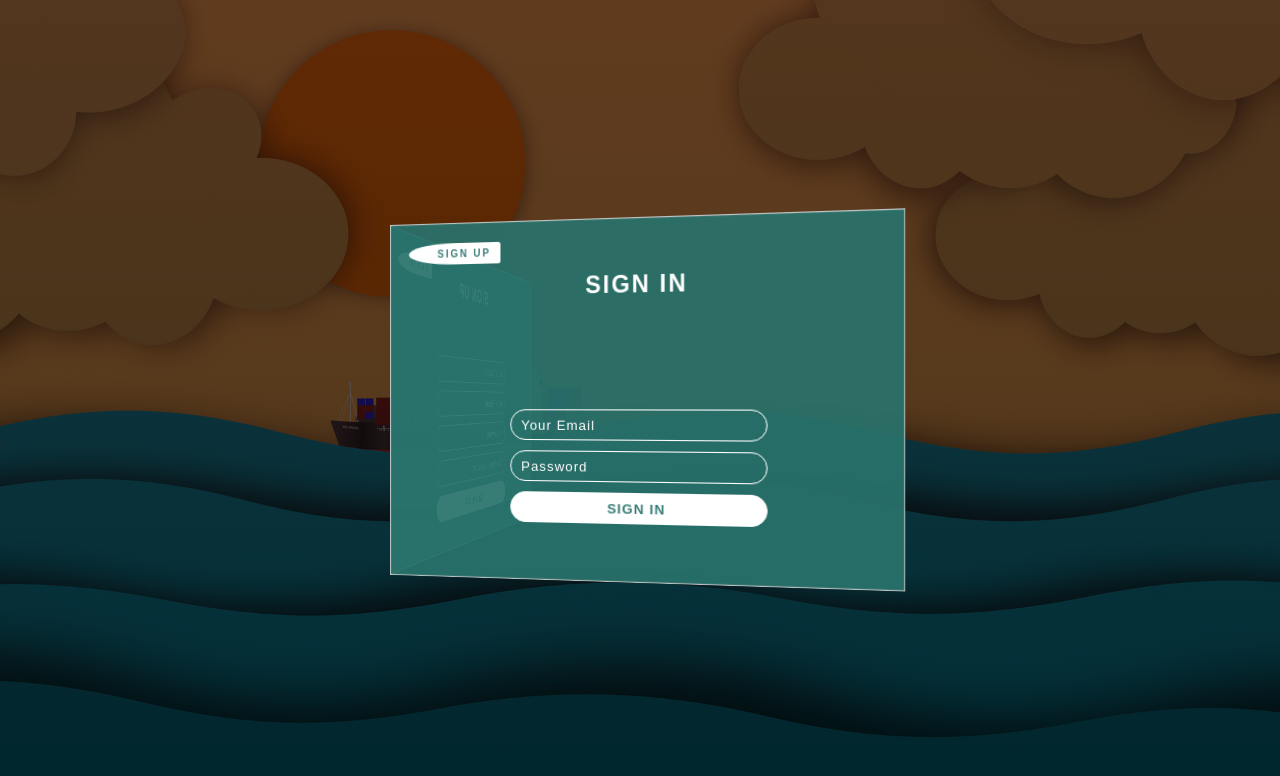
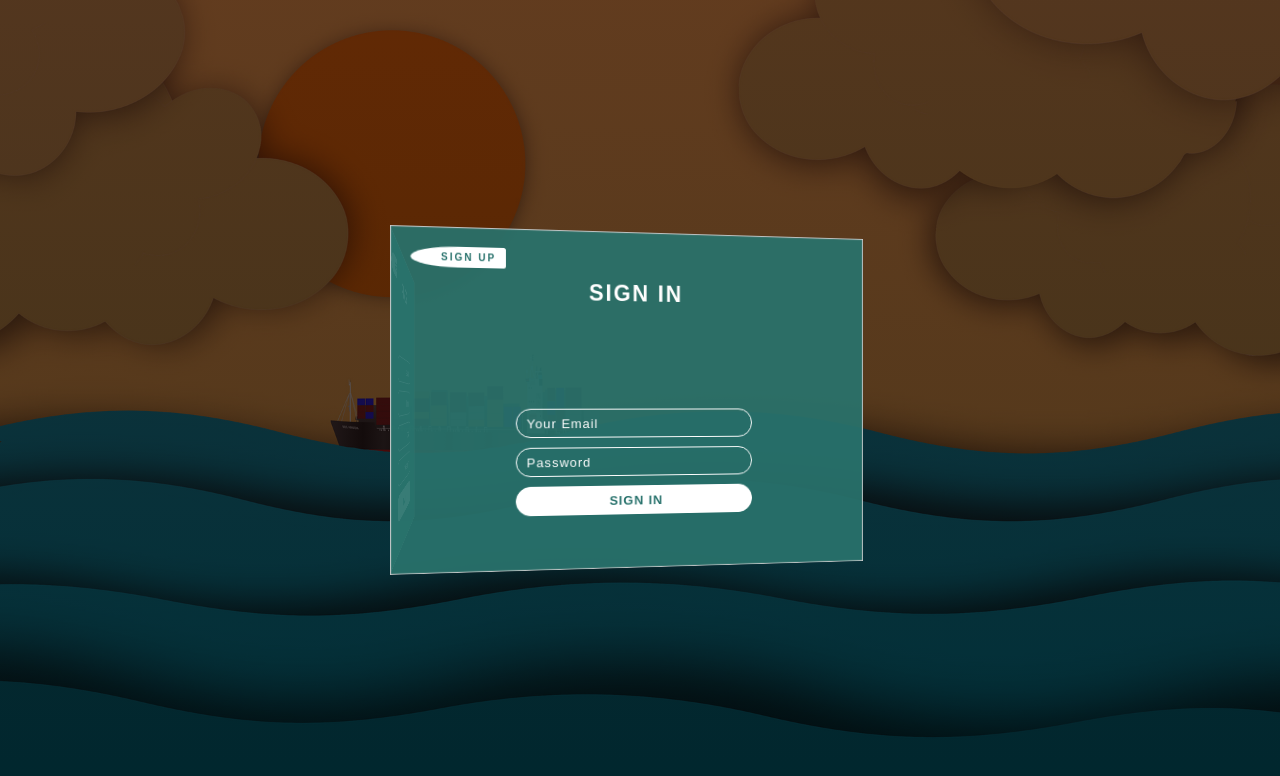
Before and after one commit to AndreiScafi/3D-Forms, a plain HTML site: page index.html in a window 1280 px wide. Drawn offline with Linux system fonts and the light colour scheme.

Commit message:
Fixing some issues.

```diff
--- a/style.css
+++ b/style.css
@@ -13,7 +13,8 @@ html {
 .container {
     width: 100%;
     height: 100vh;
-    background: linear-gradient(rgba(31, 7, 7, .7), rgba(0, 0, 0, .7)), url(./images/bg.png) center no-repeat;
+    background: linear-gradient(rgba(31, 7, 7, 0.7), rgba(0, 0, 0, 0.7)),
+        url(images/bg.png) center no-repeat;
     background-size: cover;
     perspective: 100rem;
 }
@@ -23,23 +24,24 @@ html {
     position: absolute;
     top: calc(50% - 17.5rem);
     left: calc(50% - 25rem);
-    transform: rotateY(-10deg);
+    transform: rotateY(10deg);
+    transition: transform 0.5s, left 0.5s;
 }
 
 .forms-wrapper.change {
-    transform: rotateY(100deg);
+    transform: rotateY(70deg);
     left: calc(50% + 25rem);
 }
 
 .forms-wrapper form {
     width: 50rem;
     height: 35rem;
-    background-color: rgba(40, 114, 108, .925);
+    background-color: rgba(40, 114, 108, 0.925);
     display: flex;
     flex-direction: column;
+    justify-content: space-around;
     align-items: center;
-    justify-content: space-around;
-    box-shadow: .1rem .1rem .1rem #ccc inset, -.1rem -.1rem .1rem #ccc inset;
+    box-shadow: 0.1rem 0.1rem 0.1rem #ccc inset, -0.1rem -0.1rem 0.1rem #ccc inset;
     position: absolute;
 }
 
@@ -53,26 +55,26 @@ form a {
     background-color: #fff;
     font-weight: 600;
     text-transform: uppercase;
-    color: rgba(40, 114, 108, .925);
-    letter-spacing: .2rem;
+    color: rgba(40, 114, 108);
+    letter-spacing: 0.2rem;
 }
 
 .signup-btn {
     left: 2rem;
-    padding: .5rem 1rem .5rem 3rem;
-    border-radius: 100% .5rem .5rem 100%;
+    padding: 0.5rem 1rem 0.5rem 3rem;
+    border-radius: 100% 0.5rem 0.5rem 100%;
 }
 
 .signin-btn {
     right: 2rem;
-    padding: .5rem 3rem .5rem 1rem;
-    border-radius: .5rem 100% 100% .5rem;
+    padding: 0.5rem 3rem 0.5rem 1rem;
+    border-radius: 0.5rem 100% 100% 0.5rem;
 }
 
 form h2 {
     font-size: 2.3rem;
     text-transform: uppercase;
-    letter-spacing: .2rem;
+    letter-spacing: 0.2rem;
     color: #fff;
 }
 
@@ -84,13 +86,13 @@ form h2 {
 .inputs-wrapper input {
     width: 25rem;
     height: 3rem;
-    padding: .5rem 1rem;
-    margin: .5rem 0;
+    padding: 0.5rem 1rem;
+    margin: 0.5rem 0;
     background-color: transparent;
-    border: .1rem solid #fff;
+    border: 0.1rem solid #fff;
     border-radius: 5rem;
     color: #fff;
-    letter-spacing: .1rem;
+    letter-spacing: 0.1rem;
     outline: none;
 }
 
@@ -101,7 +103,7 @@ form h2 {
 
 .inputs-wrapper input[type="submit"] {
     background-color: #fff;
-    color: rgba(40, 114, 108, .925);
+    color: rgba(40, 114, 108);
     font-weight: 900;
     text-transform: uppercase;
     cursor: pointer;
```
